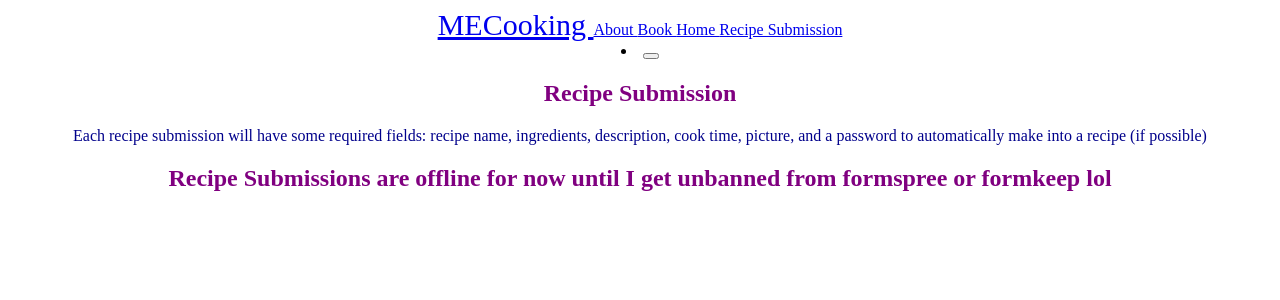
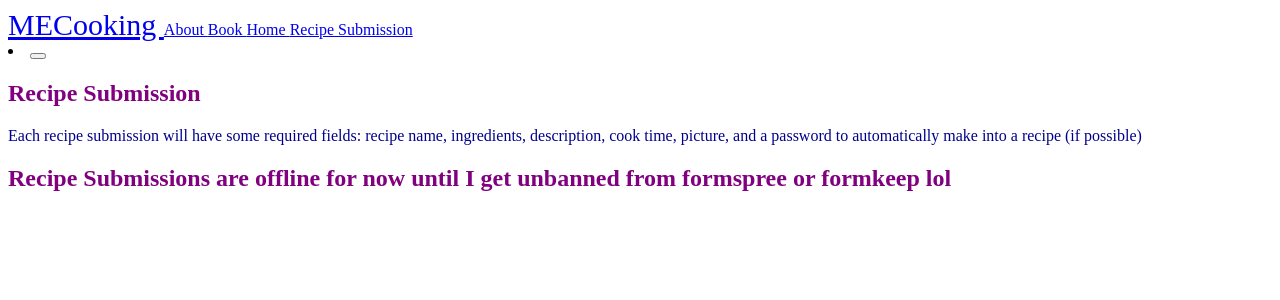
Before and after one commit to MM100301/MECooking, a Jekyll site: the page built from _pages/recipesubmission.md, in a window 1280 px wide. Shown: the top 300 px of the page. Built offline with Jekyll 4.4.1, drawn with Linux system fonts in a browser that asks for light colours.

Commit message:
Update recipeSub.html

```diff
--- a/_layouts/recipeSub.html
+++ b/_layouts/recipeSub.html
@@ -1,6 +1,6 @@
 <html>
   <style>
-    body {text-align:center;}
+    .content {text-align:center;}
     h2 {color: purple;}
     p {color: darkblue;}
   </style>
```
